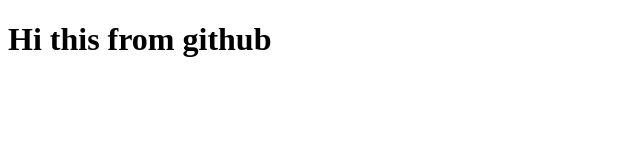
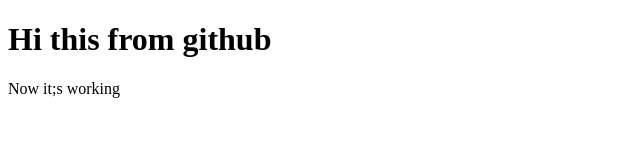
Before and after one commit to brabu14/test, a plain HTML site: page index.html in a window 1280 px wide. Shown: the whole page, without its empty margins (0-640 px from the left). Drawn offline with Linux system fonts and the light colour scheme.

Commit message:
Update index.html

```diff
--- a/index.html
+++ b/index.html
@@ -8,5 +8,6 @@
 </head>
 <body>
     <h1>Hi this from github</h1>
+    <p>Now it;s working</p>
 </body>
 </html>
```
